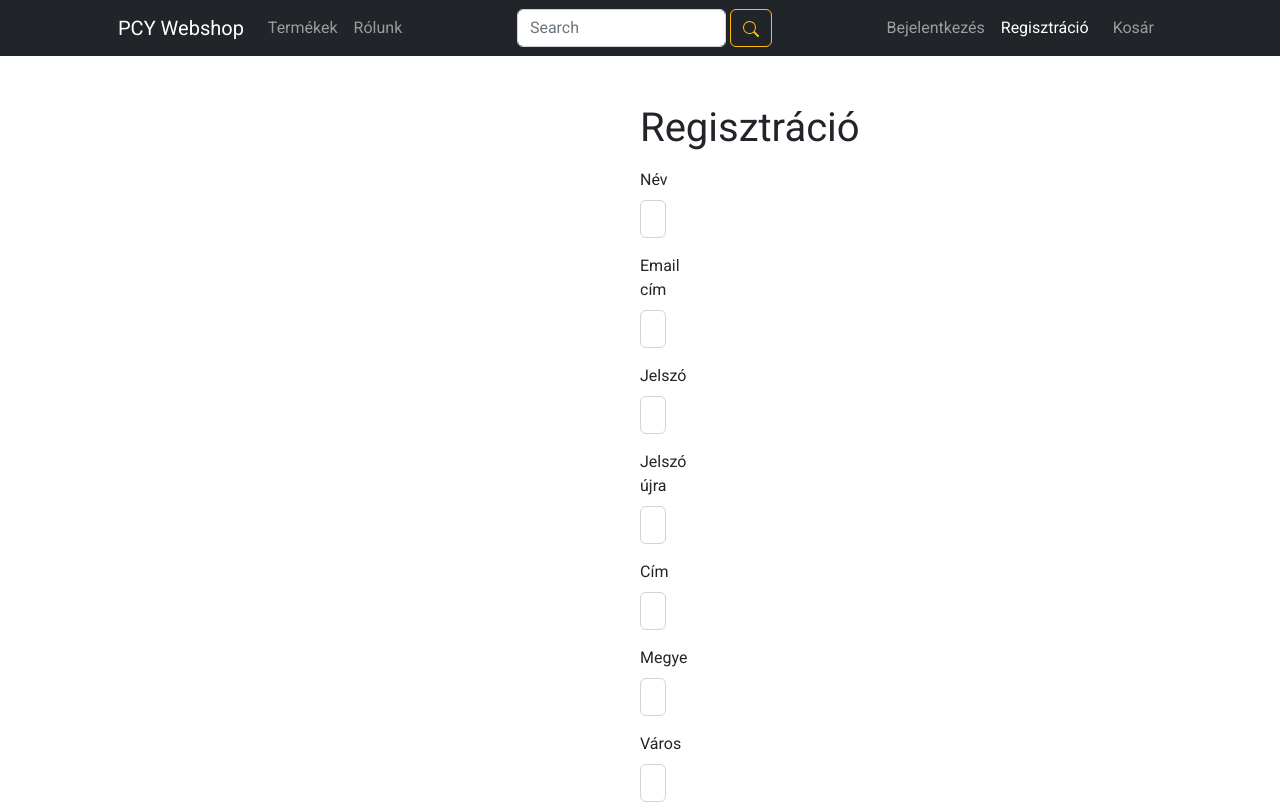
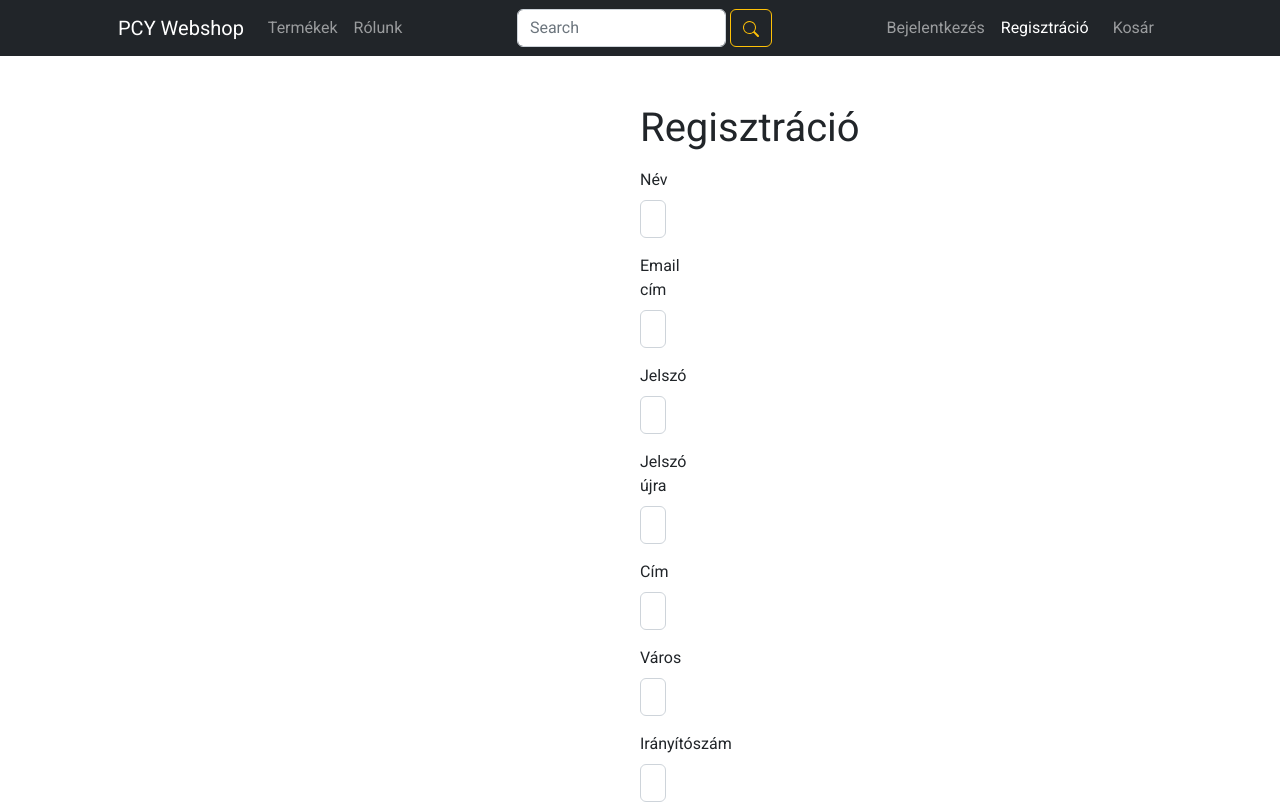
Before and after one commit to egonixaimgod/Vizsgaremek_2024_bbence_pzsombor, an Angular app: page /signup in a window 1280 px wide. Shown: the top 804 px of the page. Built offline with nearby package versions, Linux system fonts and the light colour scheme.

Commit message:
Átírva a backendhez

```diff
--- a/src/app/signup/signup.component.html
+++ b/src/app/signup/signup.component.html
@@ -21,10 +21,6 @@
         <input type="text" class="form-control" id="address" name="address" [(ngModel)]="userData.address">
     </div>
     <div class="py-2">
-        <label for="county" class="form-label">Megye</label>
-        <input type="text" class="form-control" id="county" name="county" [(ngModel)]="userData.county">
-    </div>
-    <div class="py-2">
         <label for="city" class="form-label">Város</label>
         <input type="text" class="form-control" id="city" name="city" [(ngModel)]="userData.city">
     </div>
--- a/src/app/signup/signup.component.ts
+++ b/src/app/signup/signup.component.ts
@@ -13,7 +13,6 @@ export class SignupComponent {
     password: '',
     confirm_password: '',
     address: '',
-    county: '',
     city: '',
     postal_code: '',
     phone: ''
```
